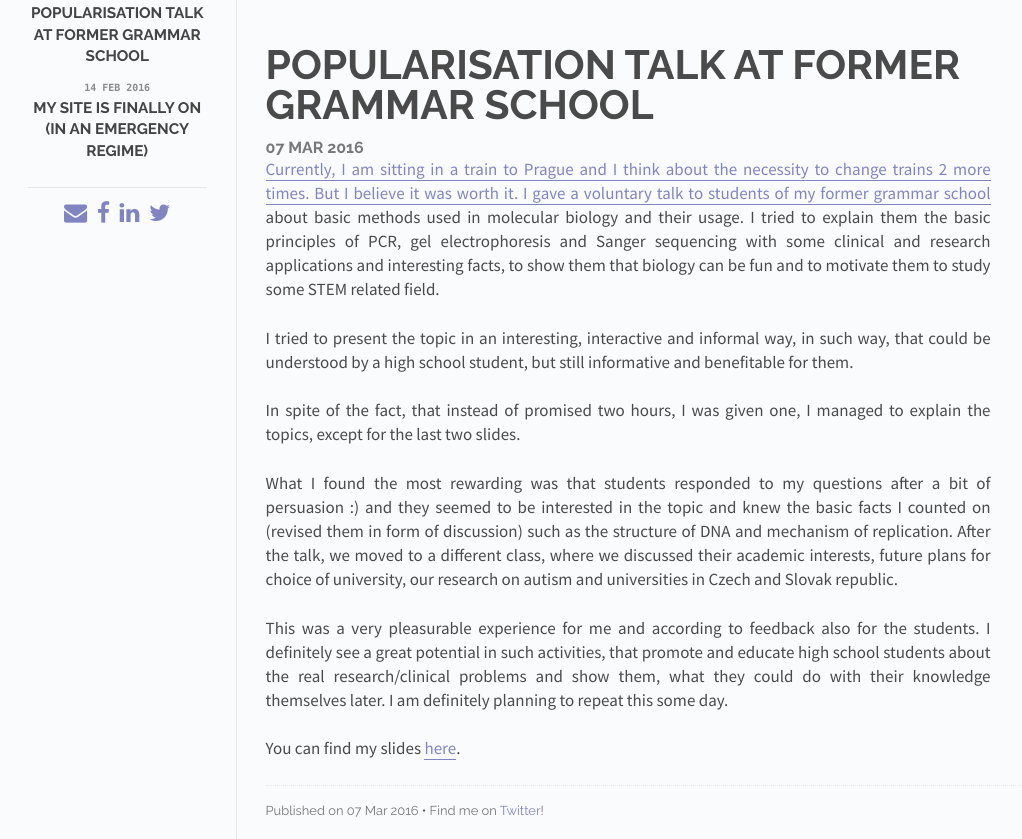
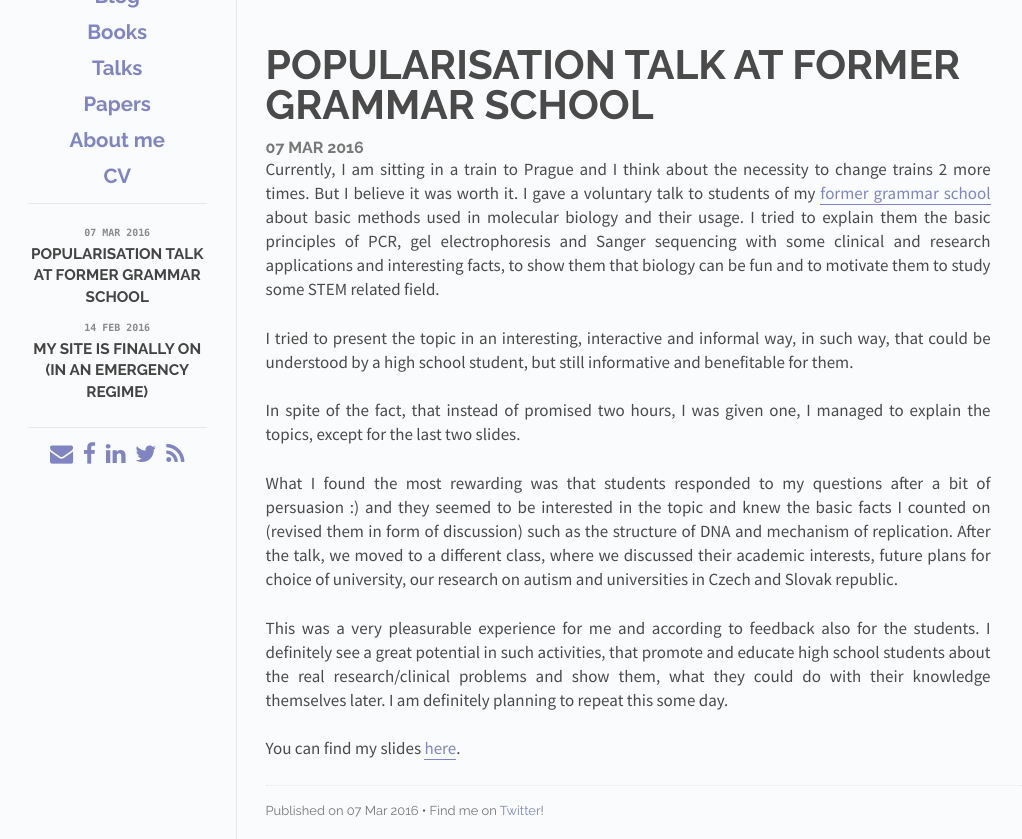
Before and after one commit to pribism/pribism.github.io, a Jekyll site: the page built from index.html, in a window 1280 px wide. Shown: the part 300-1139 px from the top of the page, without its empty margins (122-1144 px from the left). Built offline with Jekyll 4.4.1, drawn with Linux system fonts in a browser that asks for light colours; grey boxes are pictures that could not be loaded.

Commit message:
site menu creation

```diff
--- a/_layouts/default.html
+++ b/_layouts/default.html
@@ -1,3 +1,20 @@
+---
+menu:
+  - title: Blog
+    url: ""
+  - title: Books
+    url: ""
+  - title: Talks
+    url: ""
+  - title: Papers
+    url: ""
+  - title: About me
+    url: ""
+  - title: CV
+    url: ""
+
+food: "pizza"
+---
 <!DOCTYPE html>
 <html>
   <head>
@@ -33,8 +50,28 @@
           <span class="tagline">Neuroscientist and children psychiatrist</span>
         </div>
 	<!-- Menu -->
-	<!--<div class="menu">
-	</div> -->
+	<div class="menu">
+          <ul class="menu-list">
+	      <li class="menu-link">
+		<a class="menu-title" href="">Blog</a>
+	      </li>
+              <li class="menu-link">
+		<a class="menu-title" href="">Books</a>
+	      </li>
+	      <li class="menu-link">
+		<a class="menu-title" href="">Talks</a>
+	      </li>
+	      <li class="menu-link">
+		<a class="menu-title" href="">Papers</a>
+	      </li>
+	      <li class="menu-link">
+		<a class="menu-title" href="">About me</a>
+	      </li>
+	      <li class="menu-link">
+		<a class="menu-title" href="">CV</a>
+	      </li>
+          </ul>
+	</div>
         <div class="posts">
           <ul class="posts-list">
             {% for post in site.posts %}
@@ -49,11 +86,12 @@
         </div>
         <div class="footer">
           <span id="footer-links">
-	    <a target="_blank" rel="noopener noreferrer" href="mailto:matejpribis@gmail.com"><i class="fa fa-envelope fa-2x"></i><span class="separator">&ensp;</span>
-	    <a target="_blank" rel="noopener noreferrer" href="https://www.facebook.com/matej.pribis"><i class="fa fa-facebook fa-2x"></i><span class="separator">&ensp;</span>
-	    <a target="_blank" rel="noopener noreferrer" href="https://www.linkedin.com/in/pribism/"><i class="fa fa-linkedin fa-2x"></i><span class="separator">&ensp;</span>
-	    <a target="_blank" rel="noopener noreferrer" href="https://twitter.com/MatejPribis"><i class="fa fa-twitter fa-2x"></i>
-	    <!--
+	     <a target="_blank" rel="noopener noreferrer" href="mailto:matejpribis@gmail.com"><i class="fa fa-envelope fa-2x"></i></a><span class="separator">&ensp;</span>
+            <a target="_blank" rel="noopener noreferrer" href="https://www.facebook.com/matej.pribis"><i class="fa fa-facebook fa-2x"></i></a><span class="separator">&ensp;</span>
+	    <a target="_blank" rel="noopener noreferrer" href="https://www.linkedin.com/in/pribism/"><i class="fa fa-linkedin fa-2x"></i></a><span class="separator">&ensp;</span>
+	    <a target="_blank" rel="noopener noreferrer" href="https://twitter.com/MatejPribis"><i class="fa fa-twitter fa-2x"></i></a><span class="separator">&ensp;</span>
+            <a target="_blank" rel="noopener noreferrer" href="https://dennikn.sk/autor/mpribis/"><i class="fa fa-rss fa-2x"></i></a>
+		  <!-- original footer
 	    <a href="{{ site.baseurl }}/index.html"><i class="fa fa-facebook fa-2x"></i><span class="separator">&ensp;</span>
 	    <a href="" class="footer-link">About</a> <span class="separator">&bull;</span>
             <a href="" class="footer-link">Twitter</a> <span class="separator">&bull;</span>
--- /dev/null
+++ b/_layouts/page.html
@@ -0,0 +1,3 @@
+---
+layout: default
+---
--- a/css/main.css
+++ b/css/main.css
@@ -274,6 +274,38 @@ a:hover {
 
 /*****************************************************************************/
 /*
+/* Menu
+/*
+/*****************************************************************************/
+
+.menu {
+  border-top: 1px solid #e7e7e7;
+  margin-top: 1em;
+  padding-top: 1.5em;
+  padding-bottom: 0.0em;
+}
+
+
+.menu-list {
+  list-style-type: none;
+}
+
+.menu-list li {
+  text-align: center;
+  line-height: 1.75em;
+}
+
+.menu-link {
+  margin-bottom: 0.75em;
+}
+
+.menu-title {
+  font-weight: 600;
+  font-size: 1.5em;
+}
+
+/*****************************************************************************/
+/*
 /* Colophon
 /*
 /*****************************************************************************/
--- a/index.html
+++ b/index.html
@@ -1,6 +1,7 @@
 ---
 layout: default
-title: Home
+title: Matej Pribis - neuroscientist and psychiatrist
+food: "pizza"
 ---
 
 {% assign page = site.posts.first %}
```
